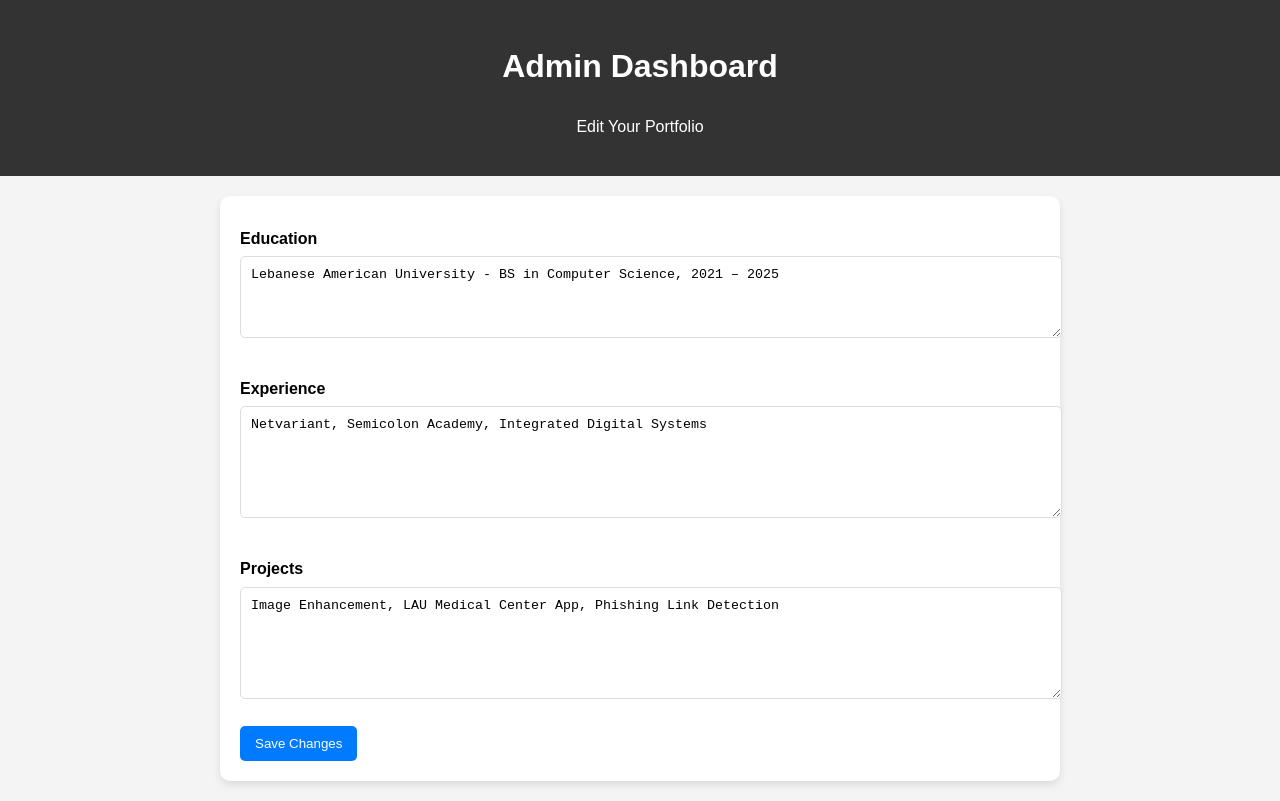
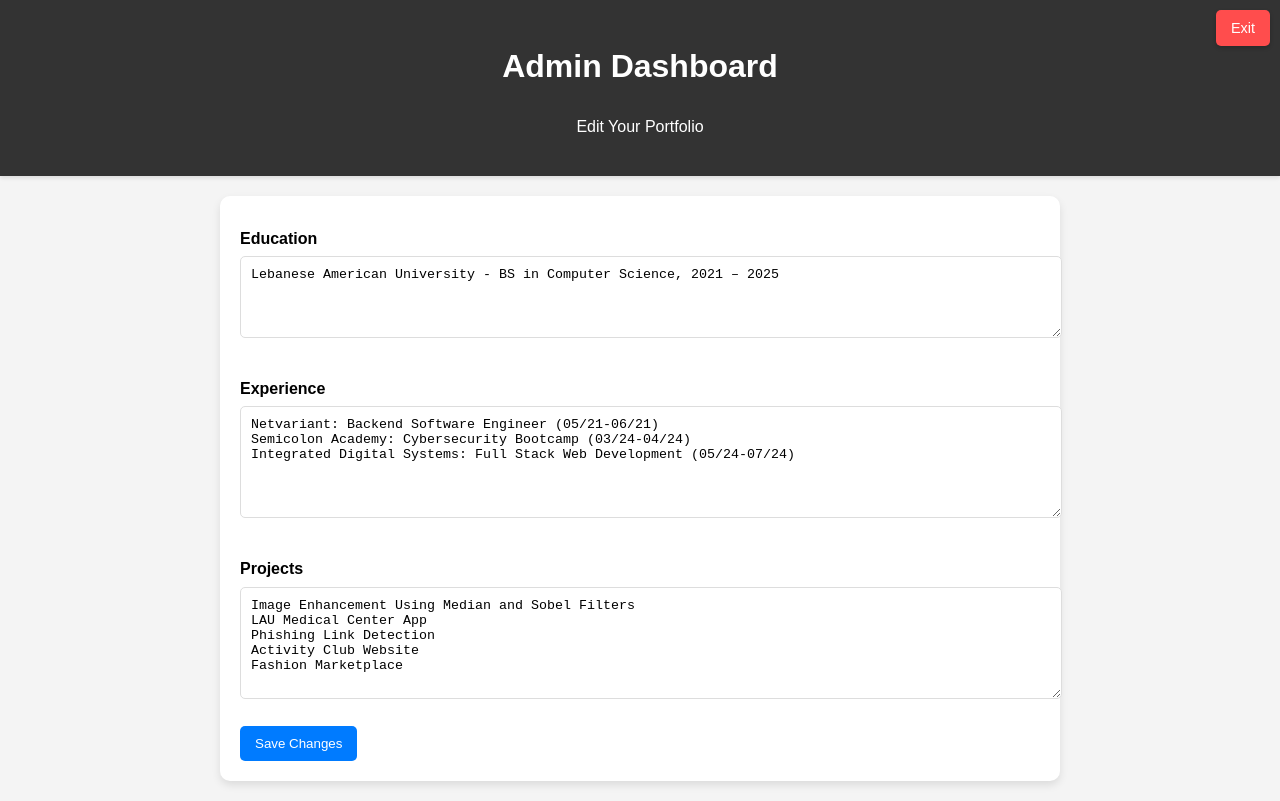
Before and after one commit to Toewny/mywebsite, a plain HTML site: page admin.html in a window 1280 px wide. Drawn offline with Linux system fonts and the light colour scheme.

Commit message:
admin.html

```diff
--- a/admin.html
+++ b/admin.html
@@ -11,6 +11,13 @@
       padding: 0;
       background: #f4f4f4;
       line-height: 1.6;
+      opacity: 0;
+      animation: fadeIn 2s ease-in forwards;
+    }
+
+    @keyframes fadeIn {
+      from { opacity: 0; }
+      to { opacity: 1; }
     }
 
     header {
@@ -18,6 +25,28 @@
       color: white;
       padding: 20px;
       text-align: center;
+      position: sticky;
+      top: 0;
+      z-index: 1000;
+      box-shadow: 0 2px 4px rgba(0, 0, 0, 0.1);
+    }
+
+    .exit-button {
+      position: absolute;
+      top: 10px;
+      right: 10px;
+      background-color: #ff4d4d;
+      color: white;
+      border: none;
+      padding: 10px 15px;
+      border-radius: 5px;
+      cursor: pointer;
+      font-size: 0.9rem;
+      box-shadow: 0 2px 4px rgba(0, 0, 0, 0.2);
+    }
+
+    .exit-button:hover {
+      background-color: #d90429;
     }
 
     .container {
@@ -60,6 +89,7 @@
 </head>
 <body>
   <header>
+    <button class="exit-button" onclick="window.location.href='index.html';">Exit</button>
     <h1>Admin Dashboard</h1>
     <p>Edit Your Portfolio</p>
   </header>
@@ -70,9 +100,30 @@
       <textarea id="education" rows="4">Lebanese American University - BS in Computer Science, 2021 – 2025</textarea>
 
       <label for="experience">Experience</label>
-      <textarea id="experience" rows="6">Netvariant, Semicolon Academy, Integrated Digital Systems</textarea>
+      <textarea id="experience" rows="6">
+Netvariant: Backend Software Engineer (05/21-06/21)
+Semicolon Academy: Cybersecurity Bootcamp (03/24-04/24)
+Integrated Digital Systems: Full Stack Web Development (05/24-07/24)
+      </textarea>
 
       <label for="projects">Projects</label>
-      <textarea id="projects" rows="6">Image Enhancement, LAU Medical Center App, Phishing Link Detection</textarea>
+      <textarea id="projects" rows="6">
+Image Enhancement Using Median and Sobel Filters
+LAU Medical Center App
+Phishing Link Detection
+Activity Club Website
+Fashion Marketplace
+      </textarea>
 
-      <button type="button" onclick="saveChanges()">Save Changes
+      <button type="button" onclick="saveChanges()">Save Changes</button>
+    </form>
+  </div>
+
+  <script>
+    function saveChanges() {
+      alert('Changes saved successfully!');
+      // You can extend this to store data in a backend or localStorage.
+    }
+  </script>
+</body>
+</html>
```
